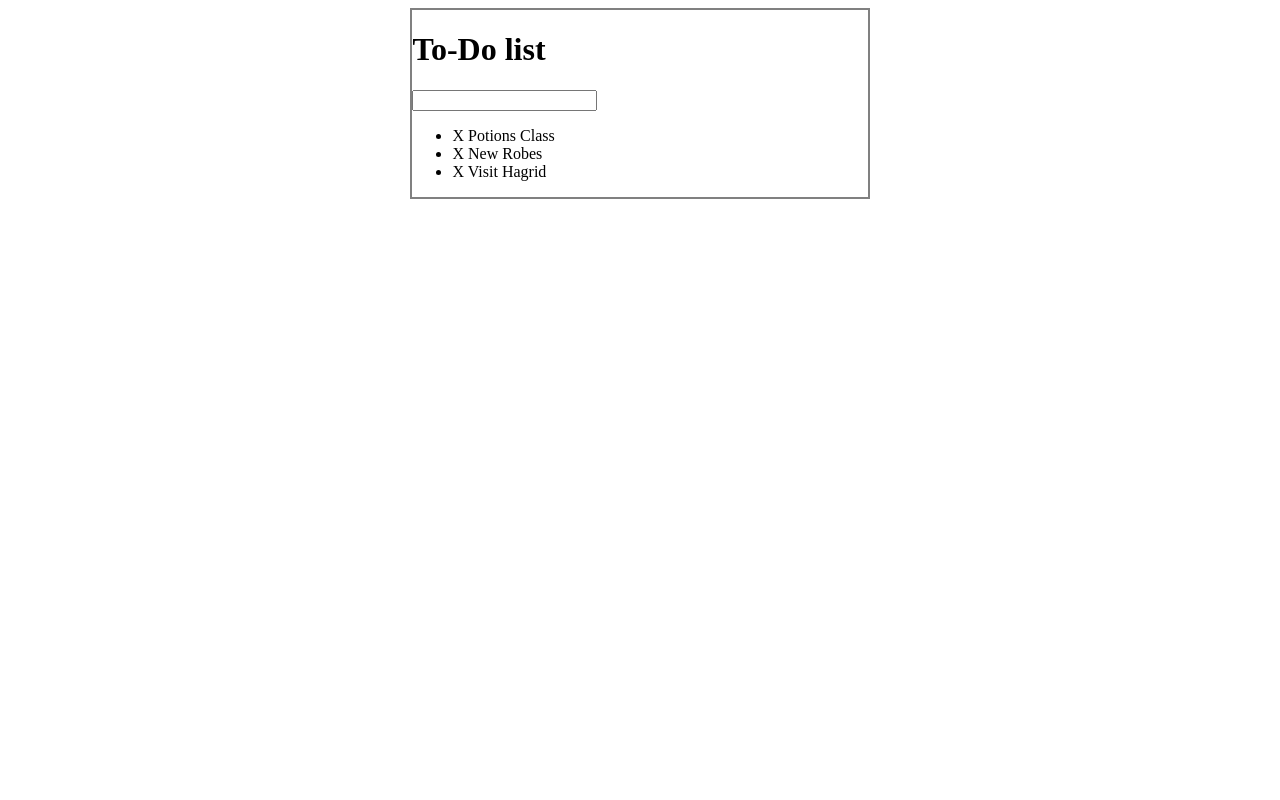
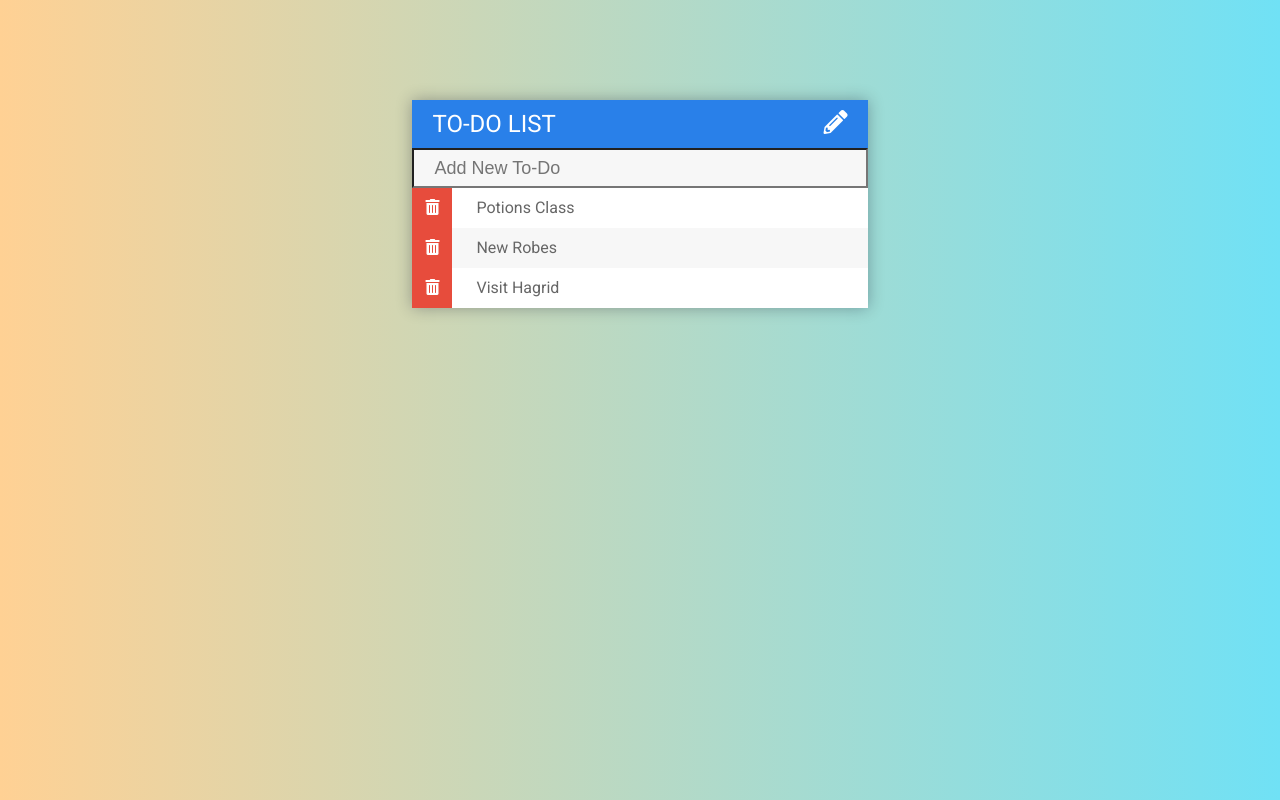
Before and after one commit to reenamn/jquery_todolist, a plain HTML site: page index.html in a window 1280 px wide. Drawn offline with Linux system fonts and the light colour scheme.

Commit message:
halfway through css

```diff
--- a/assets/css/todos.css
+++ b/assets/css/todos.css
@@ -1,15 +1,82 @@
 body{
-	/*background: purple;*/
+	font-family: 'Roboto', sans-serif;
+	background: #70e1f5;  /* fallback for old browsers */
+background: -webkit-linear-gradient(to right, #ffd194, #70e1f5);  /* Chrome 10-25, Safari 5.1-6 */
+background: linear-gradient(to right, #ffd194, #70e1f5); /* W3C, IE 10+/ Edge, Firefox 16+, Chrome 26+, Opera 12+, Safari 7+ */
+
 }
 
 #container{
 	width: 36%;
-	margin: 0 auto;
-	/*background-color: lightgray;*/
-	border: 2px solid gray;
+	margin: 100px auto;
+	background-color: #f7f7f7;
+	box-shadow: 0 0 15px rgba(0,0,30,.30);
 }
 
 .completed{
 	color:gray;
 	text-decoration: line-through;
 }
+
+h1{
+	background-color: #2980e9;
+	color: white;
+	padding: 10px 20px;
+	text-transform: uppercase;
+	font-size: 24px;
+	font-weight: normal;
+	margin-bottom: 0;
+}
+
+ul{
+	list-style: none;
+	margin: 0;
+	padding: 0;
+}
+
+li{
+	background-color: white;
+	height: 40px;
+	line-height: 40px;
+	color: #666666;
+	/*padding: 0 20px;*/
+}
+
+li:nth-child(2n){
+	background-color: #f7f7f7;
+}
+
+input{
+	font-size: 18px;
+	line-height: 40px;
+	height: 40px;
+	background-color: #f7f7f7;
+	width:100%;
+	box-sizing: border-box;
+	-moz-box-sizing: border-box;
+	-webkit-box-sizing: border-box;
+
+	padding: 10px 20px;
+	margin-top: 0;
+	color: #2980e9;
+}
+
+input:focus{
+	background-color: white;
+	border: 3px solid #2980e9;
+	outline: none;
+}
+
+.fa-pencil-alt{
+	float: right;
+}
+
+span{
+	width: 40px;
+	background-color: #e74c3c;
+	height: 40px;
+	margin-right: 20px;
+	text-align: center;
+	color: white;
+	display: inline-block;
+}
--- a/assets/js/todos.js
+++ b/assets/js/todos.js
@@ -25,7 +25,7 @@ $("input[type='text']").keypress(function(){
 
 		//create new LI
 
-		$("ul").append("<li><span>X</span> "+todoText+"</li>");
+		$("ul").append("<li><span><i class='fas fa-trash-alt'></i></span> "+todoText+"</li>");
 
 		//clear the input field
 		$(this).val("");
--- a/index.html
+++ b/index.html
@@ -4,18 +4,20 @@
 	<title>To Do List</title>
 	<script type="text/javascript" src="assets/js/lib/jquery-3.3.1.min.js"></script>
 	<link rel="stylesheet" type="text/css" href="assets/css/todos.css">
+	<link href="https://fonts.googleapis.com/css?family=Roboto:400,500,700" rel="stylesheet">
+	<link rel="stylesheet" href="https://use.fontawesome.com/releases/v5.6.3/css/all.css" integrity="sha384-UHRtZLI+pbxtHCWp1t77Bi1L4ZtiqrqD80Kn4Z8NTSRyMA2Fd33n5dQ8lWUE00s/" crossorigin="anonymous">
 </head>
 <body>
 
 
 	<div id="container">
-		<h1>To-Do list</h1>
-		<input type="text">
+		<h1>To-Do list <i class="fas fa-pencil-alt"></i></h1>
+		<input type="text" placeholder="Add New To-Do">
 
 		<ul>
-			<li><span>X</span> Potions Class</li>
-			<li><span>X</span> New Robes</li>
-			<li><span>X</span> Visit Hagrid</li>
+			<li><span><i class="fas fa-trash-alt"></i></span> Potions Class</li>
+			<li><span><i class="fas fa-trash-alt"></i></span> New Robes</li>
+			<li><span><i class="fas fa-trash-alt"></i></span> Visit Hagrid</li>
 
 		</ul>
 	</div>
```
